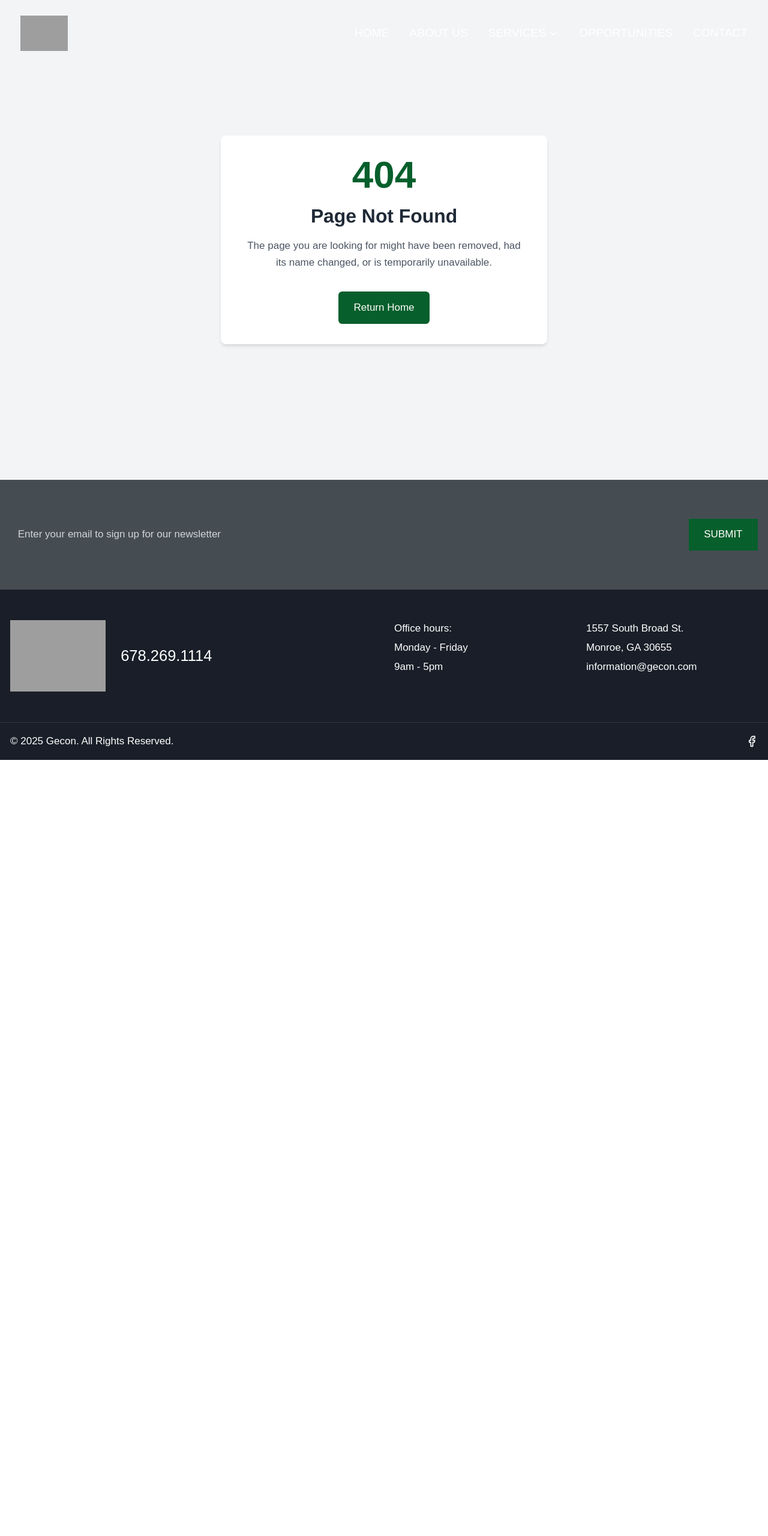
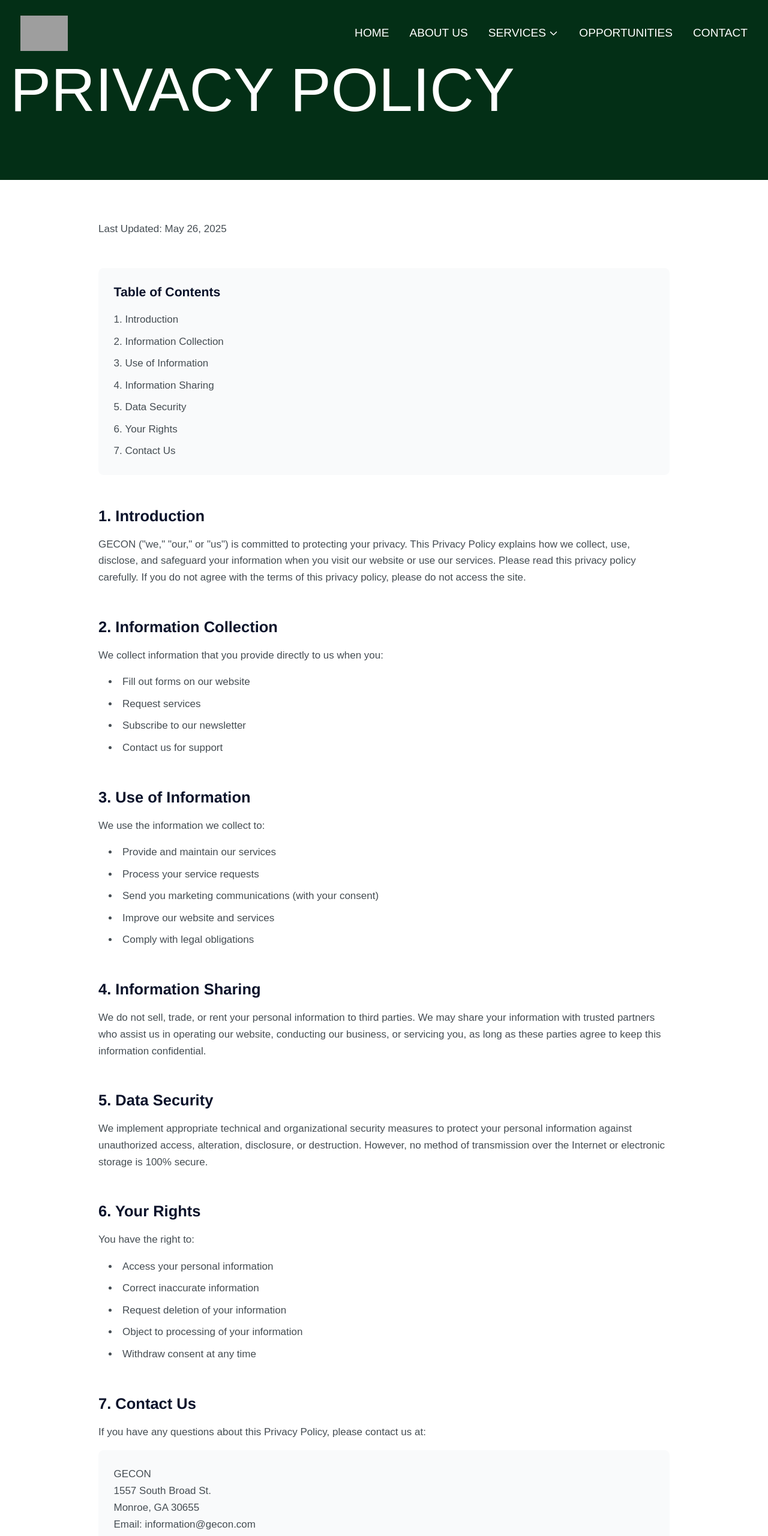
Before and after one commit to P0werK00kie/gecon, a React (Vite) app: page /privacy in a window 1280 px wide. Shown: the top 2561 px of the page at 60% size. Before the commit the page ends 1267 px from the top, so only its background shows below. Built offline with nearby package versions, Linux system fonts and the light colour scheme; grey boxes are pictures that could not be loaded.

Commit message:
Implement Privacy Policy Page

```diff
--- a/src/App.tsx
+++ b/src/App.tsx
@@ -12,6 +12,7 @@ import CommercialRoofing from './pages/CommercialRoofing';
 import ResidentialRoofing from './pages/ResidentialRoofing';
 import Opportunities from './pages/Opportunities';
 import Contact from './pages/Contact';
+import Privacy from './pages/Privacy';
 import NotFound from './pages/NotFound';
 import { ErrorBoundary } from './components/ErrorBoundary';
 
@@ -33,6 +34,7 @@ function App() {
               <Route path="/residential-roofing" element={<ResidentialRoofing />} />
               <Route path="/opportunities" element={<Opportunities />} />
               <Route path="/contact" element={<Contact />} />
+              <Route path="/privacy" element={<Privacy />} />
               <Route path="*" element={<NotFound />} />
             </Routes>
           </main>
--- a/src/components/Footer.tsx
+++ b/src/components/Footer.tsx
@@ -46,7 +46,10 @@ const Footer: React.FC = () => {
       <div className="border-t border-white border-opacity-10">
         <div className="container mx-auto px-4 py-4">
           <div className="flex flex-col md:flex-row justify-between items-center">
-            <p>© {new Date().getFullYear()} Gecon. All Rights Reserved.</p>
+            <div className="flex items-center space-x-4">
+              <p>© {new Date().getFullYear()} Gecon. All Rights Reserved.</p>
+              <a href="/privacy" className="text-gray-300 hover:text-white transition">Privacy Policy</a>
+            </div>
 
             <div className="flex items-center mt-4 md:mt-0">
               <a
--- /dev/null
+++ b/src/pages/Privacy.tsx
@@ -0,0 +1,139 @@
+import React from 'react';
+
+const Privacy = () => {
+  return (
+    <div className="min-h-screen">
+      {/* Hero Section */}
+      <section
+        className="relative h-[300px] bg-cover bg-center"
+        style={{ backgroundColor: "#075f2c" }}
+      >
+        <div className="absolute inset-0 bg-black/50"></div>
+        <div className="container mx-auto px-4 h-full flex items-center relative z-10">
+          <h1 className="text-white font-barlowCondensed text-6xl md:text-8xl font-medium">
+            PRIVACY POLICY
+          </h1>
+        </div>
+      </section>
+
+      <main className="py-16 px-4">
+        <div className="max-w-4xl mx-auto">
+          <div className="mb-12">
+            <p className="text-[#454d53]">Last Updated: May 26, 2025</p>
+          </div>
+
+          {/* Table of Contents */}
+          <div className="bg-gray-50 p-6 rounded-lg mb-12">
+            <h2 className="text-xl font-semibold mb-4 text-[#0A122A]">Table of Contents</h2>
+            <nav>
+              <ol className="list-decimal list-inside space-y-2 text-[#454d53]">
+                <li><a href="#introduction" className="hover:text-[#075f2c]">Introduction</a></li>
+                <li><a href="#information-collection" className="hover:text-[#075f2c]">Information Collection</a></li>
+                <li><a href="#use-of-information" className="hover:text-[#075f2c]">Use of Information</a></li>
+                <li><a href="#information-sharing" className="hover:text-[#075f2c]">Information Sharing</a></li>
+                <li><a href="#data-security" className="hover:text-[#075f2c]">Data Security</a></li>
+                <li><a href="#your-rights" className="hover:text-[#075f2c]">Your Rights</a></li>
+                <li><a href="#contact-us" className="hover:text-[#075f2c]">Contact Us</a></li>
+              </ol>
+            </nav>
+          </div>
+
+          {/* Content Sections */}
+          <div className="space-y-12">
+            <section id="introduction">
+              <h2 className="text-2xl font-bold mb-4 text-[#0A122A]">1. Introduction</h2>
+              <div className="prose max-w-none">
+                <p className="text-[#454d53] leading-relaxed">
+                  GECON ("we," "our," or "us") is committed to protecting your privacy. This Privacy Policy explains how we collect, use, disclose, and safeguard your information when you visit our website or use our services. Please read this privacy policy carefully. If you do not agree with the terms of this privacy policy, please do not access the site.
+                </p>
+              </div>
+            </section>
+
+            <section id="information-collection">
+              <h2 className="text-2xl font-bold mb-4 text-[#0A122A]">2. Information Collection</h2>
+              <div className="prose max-w-none">
+                <p className="text-[#454d53] leading-relaxed mb-4">
+                  We collect information that you provide directly to us when you:
+                </p>
+                <ul className="list-disc list-inside text-[#454d53] space-y-2 ml-4">
+                  <li>Fill out forms on our website</li>
+                  <li>Request services</li>
+                  <li>Subscribe to our newsletter</li>
+                  <li>Contact us for support</li>
+                </ul>
+              </div>
+            </section>
+
+            <section id="use-of-information">
+              <h2 className="text-2xl font-bold mb-4 text-[#0A122A]">3. Use of Information</h2>
+              <div className="prose max-w-none">
+                <p className="text-[#454d53] leading-relaxed mb-4">
+                  We use the information we collect to:
+                </p>
+                <ul className="list-disc list-inside text-[#454d53] space-y-2 ml-4">
+                  <li>Provide and maintain our services</li>
+                  <li>Process your service requests</li>
+                  <li>Send you marketing communications (with your consent)</li>
+                  <li>Improve our website and services</li>
+                  <li>Comply with legal obligations</li>
+                </ul>
+              </div>
+            </section>
+
+            <section id="information-sharing">
+              <h2 className="text-2xl font-bold mb-4 text-[#0A122A]">4. Information Sharing</h2>
+              <div className="prose max-w-none">
+                <p className="text-[#454d53] leading-relaxed">
+                  We do not sell, trade, or rent your personal information to third parties. We may share your information with trusted partners who assist us in operating our website, conducting our business, or servicing you, as long as these parties agree to keep this information confidential.
+                </p>
+              </div>
+            </section>
+
+            <section id="data-security">
+              <h2 className="text-2xl font-bold mb-4 text-[#0A122A]">5. Data Security</h2>
+              <div className="prose max-w-none">
+                <p className="text-[#454d53] leading-relaxed">
+                  We implement appropriate technical and organizational security measures to protect your personal information against unauthorized access, alteration, disclosure, or destruction. However, no method of transmission over the Internet or electronic storage is 100% secure.
+                </p>
+              </div>
+            </section>
+
+            <section id="your-rights">
+              <h2 className="text-2xl font-bold mb-4 text-[#0A122A]">6. Your Rights</h2>
+              <div className="prose max-w-none">
+                <p className="text-[#454d53] leading-relaxed mb-4">
+                  You have the right to:
+                </p>
+                <ul className="list-disc list-inside text-[#454d53] space-y-2 ml-4">
+                  <li>Access your personal information</li>
+                  <li>Correct inaccurate information</li>
+                  <li>Request deletion of your information</li>
+                  <li>Object to processing of your information</li>
+                  <li>Withdraw consent at any time</li>
+                </ul>
+              </div>
+            </section>
+
+            <section id="contact-us">
+              <h2 className="text-2xl font-bold mb-4 text-[#0A122A]">7. Contact Us</h2>
+              <div className="prose max-w-none">
+                <p className="text-[#454d53] leading-relaxed mb-4">
+                  If you have any questions about this Privacy Policy, please contact us at:
+                </p>
+                <div className="bg-gray-50 p-6 rounded-lg">
+                  <p className="text-[#454d53]">GECON</p>
+                  <p className="text-[#454d53]">1557 South Broad St.</p>
+                  <p className="text-[#454d53]">Monroe, GA 30655</p>
+                  <p className="text-[#454d53]">Email: information@gecon.com</p>
+                  <p className="text-[#454d53]">Phone: (678) 269-1114</p>
+                </div>
+              </div>
+            </section>
+          </div>
+        </div>
+      </main>
+    </div>
+  );
+};
+
+export default Privacy;
```
